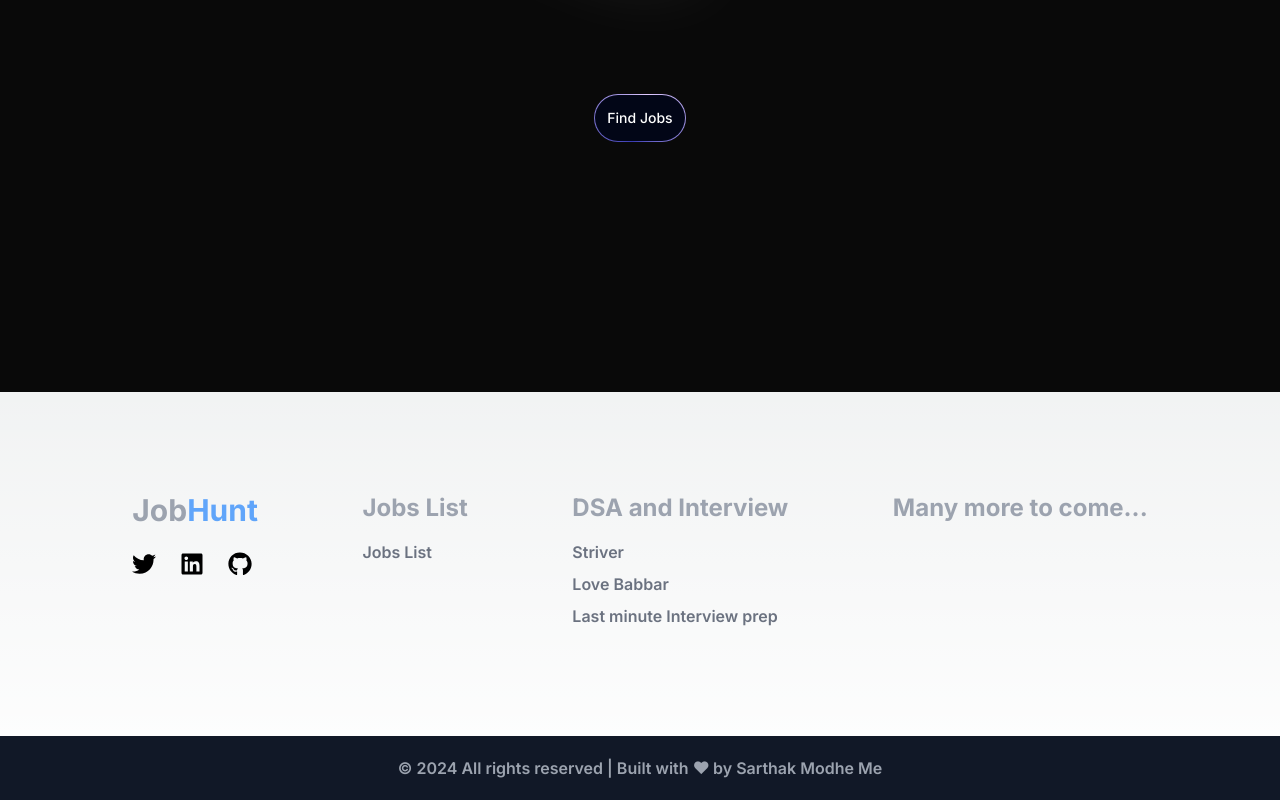
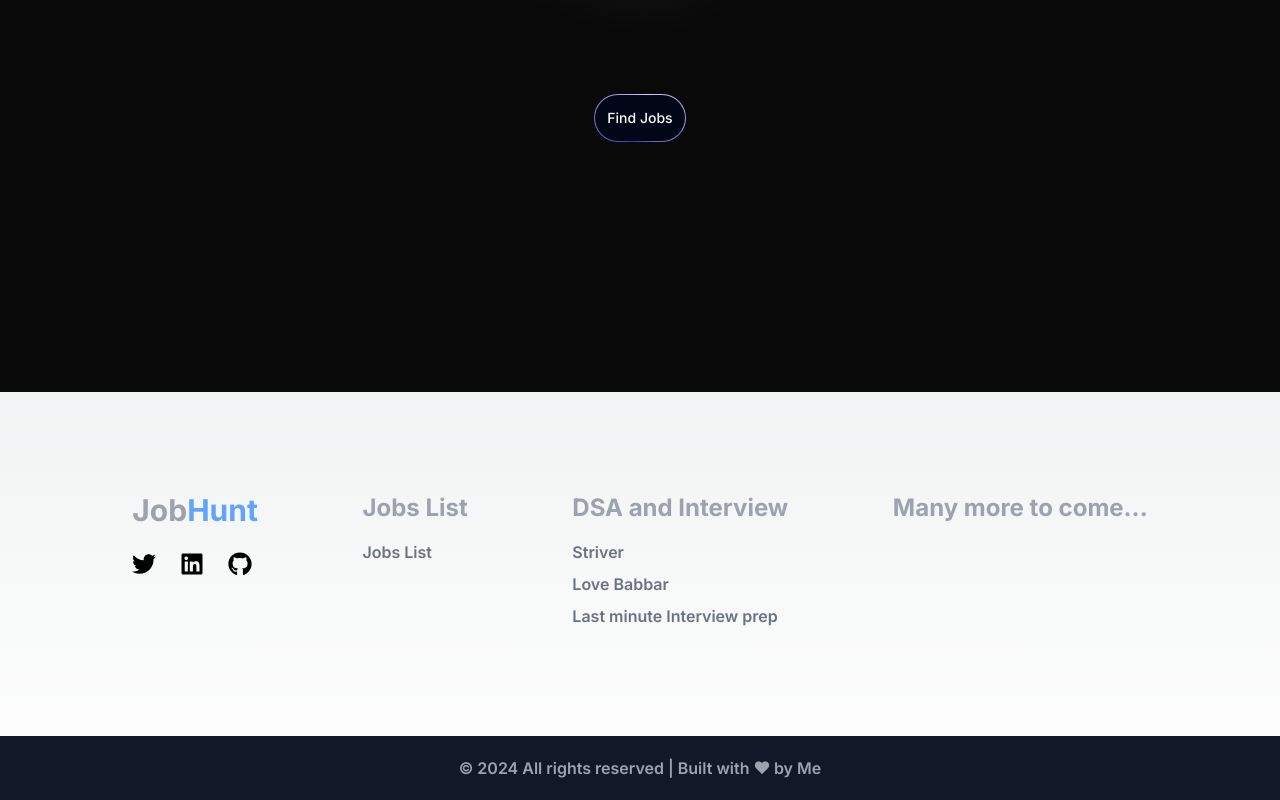
Before and after one commit to Sarthak8822/job-hunt, a Next.js app: page / in a window 1280 px wide. Shown: the part 408-1208 px from the top of the page. Built offline with nearby package versions, Linux system fonts and the light colour scheme.

Commit message:
Corrected the typos

```diff
--- a/src/components/Footer.tsx
+++ b/src/components/Footer.tsx
@@ -73,7 +73,7 @@ function Footer() {
       </div>
       <div className="flex flex-col justify-center items-center text-center  p-5 bg-gray-900">
         <h1 className=" text-gray-400 font-semibold">
-          © 2024 All rights reserved | Built with ❤ by {" Sarthak Modhe "}
+          © 2024 All rights reserved | Built with ❤ by {" "}
           <Link href="https://github.com/Sarthak8822">
             <span className="hover:text-blue-400 font-semibold cursor-pointer">
               Me{" "}
```
